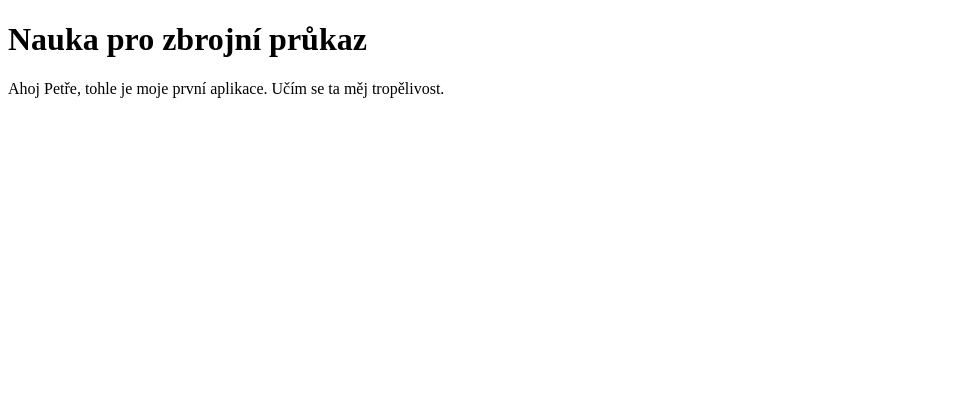
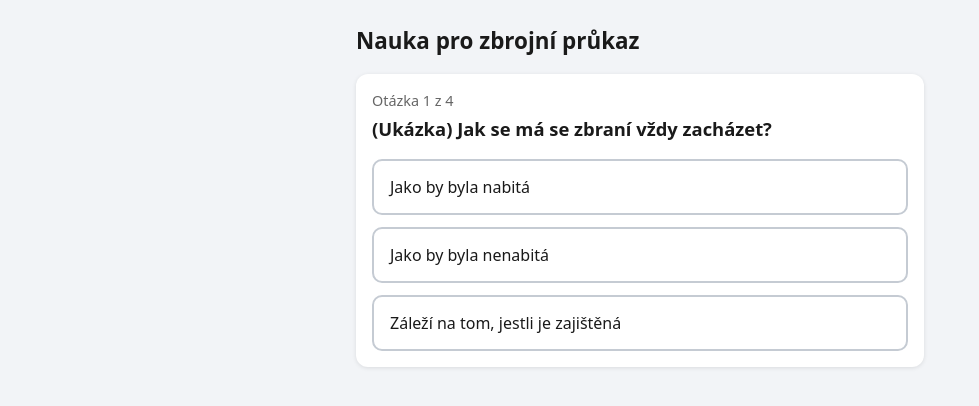
Before and after one commit to voltrp-cmd/zbrojak, a plain HTML site: page index.html in a window 1280 px wide. Shown: the whole page, without its empty margins (0-979 px from the left). Drawn offline with Linux system fonts and the light colour scheme.

Commit message:
Krok 2: první otázka s odpověďmi

```diff
--- /dev/null
+++ b/app.js
@@ -0,0 +1,110 @@
+// DOČASNÉ: ukázkové otázky jen pro vyzkoušení aplikace.
+// Nejsou to oficiální otázky ze zkoušky, později je nahradíme skutečnými.
+// "spravna" je pořadí správné odpovědi v poli "odpovedi" (počítá se od 0).
+const otazky = [
+  {
+    otazka: "(Ukázka) Jak se má se zbraní vždy zacházet?",
+    odpovedi: [
+      "Jako by byla nabitá",
+      "Jako by byla nenabitá",
+      "Záleží na tom, jestli je zajištěná",
+    ],
+    spravna: 0,
+  },
+  {
+    otazka: "(Ukázka) Kam smí směřovat ústí hlavně zbraně?",
+    odpovedi: [
+      "Kamkoli, pokud je zbraň zajištěná",
+      "Na kamaráda, pokud jde o žert",
+      "Jen bezpečným směrem",
+    ],
+    spravna: 2,
+  },
+  {
+    otazka: "(Ukázka) Kdy má být prst na spoušti?",
+    odpovedi: [
+      "Pořád, aby byla zbraň připravená",
+      "Až když chci vystřelit",
+      "Vždy při nošení zbraně",
+    ],
+    spravna: 1,
+  },
+  {
+    otazka: "(Ukázka) Kdy nemá být prst na spoušti?",
+    odpovedi: [
+      "Když nechci vystřelit",
+      "Až když chci vystřelit",
+      "Při strílení",
+    ],
+    spravna: 0,
+  },
+];
+
+// Prvky stránky, se kterými budeme pracovat
+const pocitadloEl = document.getElementById("pocitadlo");
+const otazkaEl = document.getElementById("otazka");
+const odpovediEl = document.getElementById("odpovedi");
+const dalsiEl = document.getElementById("dalsi");
+
+// Pořadí právě zobrazené otázky
+let aktualni = 0;
+
+// Zobrazí otázku podle proměnné "aktualni"
+function zobrazOtazku() {
+  const o = otazky[aktualni];
+
+  pocitadloEl.textContent = "Otázka " + (aktualni + 1) + " z " + otazky.length;
+  otazkaEl.textContent = o.otazka;
+
+  // Smažeme tlačítka z předchozí otázky a skryjeme „Další otázka“
+  odpovediEl.innerHTML = "";
+  dalsiEl.hidden = true;
+
+  // Pro každou odpověď vytvoříme tlačítko
+  o.odpovedi.forEach(function (text, index) {
+    const tlacitko = document.createElement("button");
+    tlacitko.className = "odpoved";
+    tlacitko.textContent = text;
+    tlacitko.addEventListener("click", function () {
+      vyhodnot(index);
+    });
+    odpovediEl.appendChild(tlacitko);
+  });
+}
+
+// Obarví odpovědi po kliknutí: zvolenou zeleně/červeně a správnou vždy zeleně
+function vyhodnot(zvolena) {
+  const spravna = otazky[aktualni].spravna;
+  const tlacitka = odpovediEl.querySelectorAll(".odpoved");
+
+  tlacitka.forEach(function (tlacitko, index) {
+    // Po odpovědi už nejde kliknout znovu
+    tlacitko.disabled = true;
+
+    if (index === spravna) {
+      tlacitko.classList.add("spravne");
+    } else if (index === zvolena) {
+      tlacitko.classList.add("spatne");
+    }
+  });
+
+  dalsiEl.hidden = false;
+
+  // Na malém displeji může být tlačítko pod okrajem obrazovky – posuneme k němu
+  dalsiEl.scrollIntoView({ behavior: "smooth", block: "nearest" });
+}
+
+// Přechod na další otázku; po poslední začneme znovu od první
+dalsiEl.addEventListener("click", function () {
+  aktualni = aktualni + 1;
+  if (aktualni >= otazky.length) {
+    aktualni = 0;
+  }
+  zobrazOtazku();
+
+  // Nová otázka začíná nahoře, i když jsme předtím odscrollovali dolů
+  window.scrollTo(0, 0);
+});
+
+// Spuštění po načtení stránky
+zobrazOtazku();
--- a/index.html
+++ b/index.html
@@ -2,13 +2,31 @@
 <html lang="cs">
 <head>
   <meta charset="UTF-8">
-  <meta name="viewport" content="width=device-width, initial-scale=1">
+  <!-- viewport-fit=cover: stránka využije celý displej i u telefonů s výřezem -->
+  <meta name="viewport" content="width=device-width, initial-scale=1, viewport-fit=cover">
+  <!-- Barva horní lišty prohlížeče na mobilu -->
+  <meta name="theme-color" content="#1f5fbf">
   <title>Zbroják</title>
+  <link rel="stylesheet" href="style.css">
 </head>
 <body>
-  <h1>Nauka pro zbrojní průkaz</h1>
-  <p>Ahoj Petře, tohle je moje první aplikace.
-    Učím se ta měj tropělivost.
-  </p>
+  <main>
+    <h1>Nauka pro zbrojní průkaz</h1>
+
+    <!-- Kartička s jednou otázkou -->
+    <section class="karta">
+      <p id="pocitadlo" class="pocitadlo"></p>
+      <h2 id="otazka" class="otazka"></h2>
+
+      <!-- Sem app.js vloží tlačítka s odpověďmi -->
+      <div id="odpovedi" class="odpovedi"></div>
+
+      <!-- Tlačítko je na začátku skryté (atribut hidden) -->
+      <button id="dalsi" class="tlacitko-dalsi" hidden>Další otázka</button>
+    </section>
+  </main>
+
+  <!-- Skript načítáme až na konci, aby už existovaly všechny prvky stránky -->
+  <script src="app.js"></script>
 </body>
 </html>
--- /dev/null
+++ b/style.css
@@ -0,0 +1,131 @@
+/* Základní nastavení: šířka prvků včetně okrajů, systémové písmo */
+* {
+  box-sizing: border-box;
+}
+
+body {
+  margin: 0;
+  font-family: system-ui, -apple-system, "Segoe UI", Roboto, sans-serif;
+  font-size: 16px;
+  line-height: 1.5;
+  background: #f2f4f7;
+  color: #1a1a1a;
+  /* Telefon nebude sám zvětšovat písmo při otočení na šířku */
+  -webkit-text-size-adjust: 100%;
+  text-size-adjust: 100%;
+}
+
+/* Obsah má na mobilu okraj 16 px a na velké obrazovce se nerozplizne do šířky.
+   env(safe-area-inset-…) přidá místo navíc u výřezu a spodní lišty iPhonu. */
+main {
+  max-width: 600px;
+  margin: 0 auto;
+  padding: 16px;
+  padding-left: max(16px, env(safe-area-inset-left));
+  padding-right: max(16px, env(safe-area-inset-right));
+  padding-bottom: max(16px, env(safe-area-inset-bottom));
+}
+
+/* Společné pro všechna tlačítka na dotyk:
+   - touch-action: manipulation zruší zpoždění kvůli dvojitému ťuknutí (zoom)
+   - průhledné zvýraznění odstraní šedý záblesk po ťuknutí na iPhonu */
+button {
+  touch-action: manipulation;
+  -webkit-tap-highlight-color: transparent;
+}
+
+h1 {
+  font-size: 1.4rem;
+  margin: 8px 0 16px;
+}
+
+/* Bílá kartička s otázkou */
+.karta {
+  background: #ffffff;
+  border-radius: 12px;
+  padding: 16px;
+  box-shadow: 0 1px 4px rgba(0, 0, 0, 0.1);
+}
+
+.pocitadlo {
+  margin: 0 0 4px;
+  color: #666666;
+  font-size: 0.9rem;
+}
+
+.otazka {
+  font-size: 1.15rem;
+  margin: 0 0 16px;
+}
+
+/* Odpovědi pod sebou s mezerou */
+.odpovedi {
+  display: flex;
+  flex-direction: column;
+  gap: 12px;
+}
+
+/* Tlačítko odpovědi: přes celou šířku a dost vysoké na prst (min. 56 px) */
+.odpoved {
+  width: 100%;
+  min-height: 56px;
+  padding: 12px 16px;
+  font-size: 1rem;
+  font-family: inherit;
+  text-align: left;
+  color: #1a1a1a;
+  background: #ffffff;
+  border: 2px solid #c5cbd3;
+  border-radius: 10px;
+  cursor: pointer;
+}
+
+/* Viditelná odezva při stisknutí prstem */
+.odpoved:active:not(:disabled) {
+  background: #e8eef7;
+  border-color: #1f5fbf;
+}
+
+/* Po odpovězení tlačítka zešednou, ale barevná zůstanou čitelná */
+.odpoved:disabled {
+  cursor: default;
+  opacity: 0.6;
+}
+
+/* Správná odpověď – zelená */
+.odpoved.spravne {
+  background: #d4f5dc;
+  border-color: #1e8e3e;
+  opacity: 1;
+}
+
+/* Špatně zvolená odpověď – červená */
+.odpoved.spatne {
+  background: #fbd9d9;
+  border-color: #c62828;
+  opacity: 1;
+}
+
+/* Tlačítko „Další otázka“ */
+.tlacitko-dalsi {
+  width: 100%;
+  min-height: 56px;
+  margin-top: 20px;
+  font-size: 1.05rem;
+  font-family: inherit;
+  font-weight: 600;
+  color: #ffffff;
+  background: #1f5fbf;
+  border: none;
+  border-radius: 10px;
+  cursor: pointer;
+}
+
+.tlacitko-dalsi:active {
+  background: #174a96;
+}
+
+/* Atribut hidden musí tlačítko opravdu skrýt */
+.tlacitko-dalsi[hidden] {
+  display: none;
+}
```
Also changed, not shown: 1 other file.
